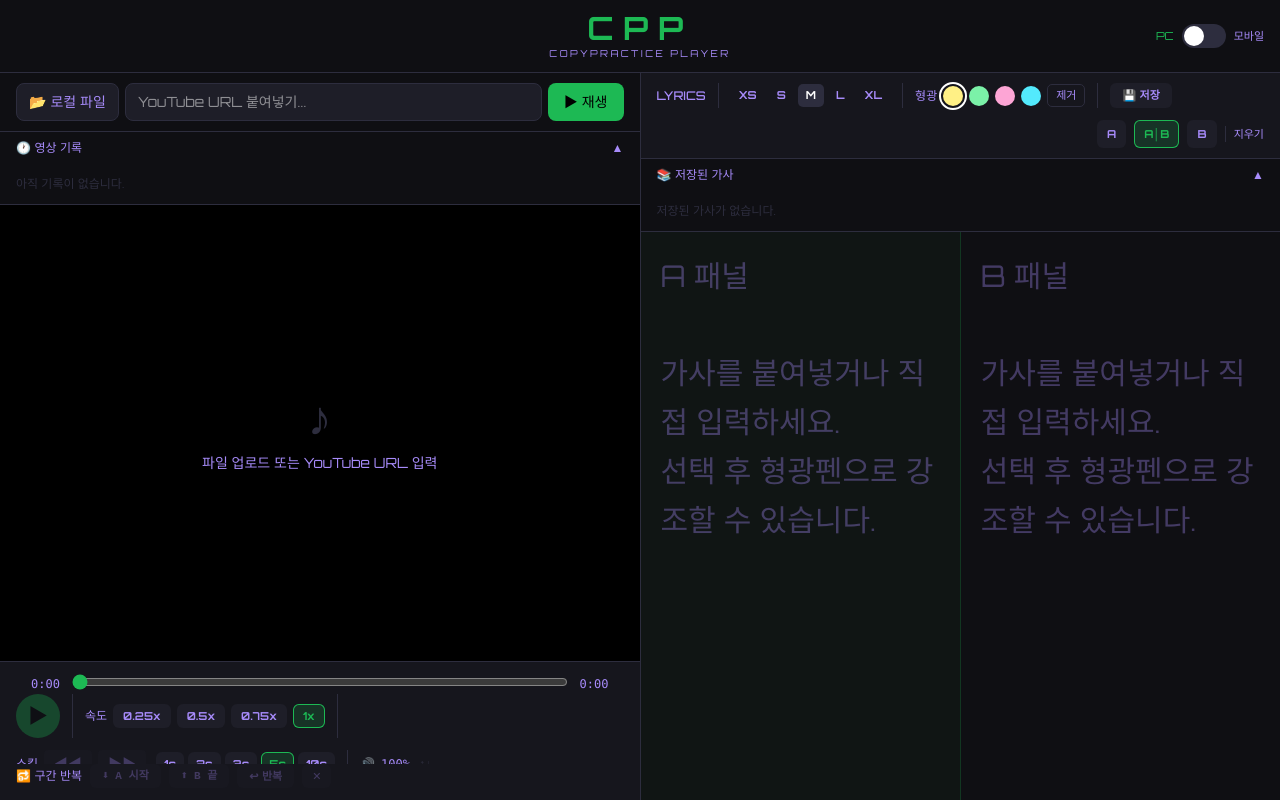
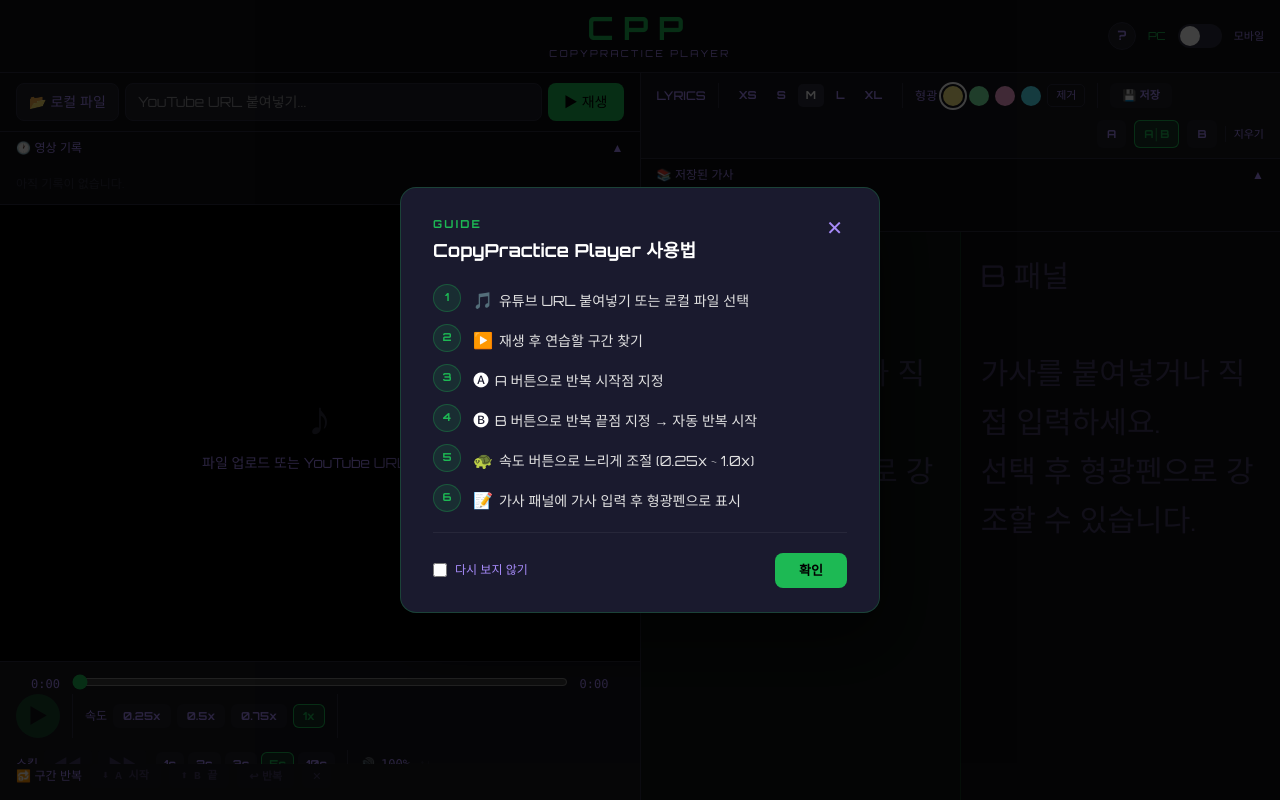
Before and after one commit to zionwick/CPP, a React (Vite) app: page / in a window 1280 px wide. Built offline with nearby package versions, Linux system fonts and the light colour scheme.

Commit message:
이용 설명 모달 추가

```diff
--- a/package.json
+++ b/package.json
@@ -10,6 +10,7 @@
     "preview": "vite preview"
   },
   "dependencies": {
+    "canvas": "^3.2.3",
     "react": "^19.2.6",
     "react-dom": "^19.2.6",
     "react-icons": "^5.6.0",
--- /dev/null
+++ b/scripts/gen-og-image.cjs
@@ -0,0 +1,112 @@
+const { createCanvas } = require('canvas')
+const fs = require('fs')
+const path = require('path')
+
+const W = 1200
+const H = 630
+const canvas = createCanvas(W, H)
+const ctx = canvas.getContext('2d')
+
+// ── 배경 ──────────────────────────────────────────────────
+ctx.fillStyle = '#0f0f13'
+ctx.fillRect(0, 0, W, H)
+
+// ── 보라 포인트 장식 ──────────────────────────────────────
+// 왼쪽 원형 글로우
+ctx.save()
+const lgLeft = ctx.createRadialGradient(0, H / 2, 0, 0, H / 2, 320)
+lgLeft.addColorStop(0, 'rgba(124,58,237,0.22)')
+lgLeft.addColorStop(1, 'rgba(124,58,237,0)')
+ctx.fillStyle = lgLeft
+ctx.fillRect(0, 0, W, H)
+ctx.restore()
+
+// 오른쪽 원형 글로우
+ctx.save()
+const lgRight = ctx.createRadialGradient(W, H / 2, 0, W, H / 2, 320)
+lgRight.addColorStop(0, 'rgba(124,58,237,0.22)')
+lgRight.addColorStop(1, 'rgba(124,58,237,0)')
+ctx.fillStyle = lgRight
+ctx.fillRect(0, 0, W, H)
+ctx.restore()
+
+// 왼쪽 세로 선
+ctx.strokeStyle = 'rgba(124,58,237,0.4)'
+ctx.lineWidth = 2
+ctx.beginPath()
+ctx.moveTo(60, 80)
+ctx.lineTo(60, H - 80)
+ctx.stroke()
+
+// 오른쪽 세로 선
+ctx.beginPath()
+ctx.moveTo(W - 60, 80)
+ctx.lineTo(W - 60, H - 80)
+ctx.stroke()
+
+// 왼쪽 상단 작은 사각형 장식
+ctx.fillStyle = '#7c3aed'
+ctx.fillRect(60, 80, 30, 4)
+ctx.fillRect(60, H - 84, 30, 4)
+ctx.fillRect(W - 90, 80, 30, 4)
+ctx.fillRect(W - 90, H - 84, 30, 4)
+
+// ── 중앙 초록 하이라이트 라인 ─────────────────────────────
+ctx.fillStyle = 'rgba(29,185,84,0.06)'
+ctx.fillRect(0, H / 2 - 130, W, 260)
+
+// ── CPP 텍스트 (상단) ─────────────────────────────────────
+ctx.save()
+ctx.font = 'bold 160px "Arial Black", Arial, sans-serif'
+ctx.textAlign = 'center'
+ctx.textBaseline = 'middle'
+
+// 글로우 효과
+ctx.shadowColor = '#1DB954'
+ctx.shadowBlur = 40
+ctx.fillStyle = '#1DB954'
+ctx.fillText('CPP', W / 2, 210)
+ctx.shadowBlur = 0
+ctx.restore()
+
+// ── CopyPractice Player ───────────────────────────────────
+ctx.save()
+ctx.font = 'bold 52px Arial, sans-serif'
+ctx.textAlign = 'center'
+ctx.textBaseline = 'middle'
+ctx.fillStyle = '#ffffff'
+ctx.letterSpacing = '4px'
+ctx.fillText('CopyPractice Player', W / 2, 370)
+ctx.restore()
+
+// ── 구분선 ────────────────────────────────────────────────
+ctx.strokeStyle = 'rgba(255,255,255,0.08)'
+ctx.lineWidth = 1
+ctx.beginPath()
+ctx.moveTo(W / 2 - 280, 420)
+ctx.lineTo(W / 2 + 280, 420)
+ctx.stroke()
+
+// ── 하단 설명 텍스트 ──────────────────────────────────────
+ctx.save()
+ctx.font = '28px Arial, sans-serif'
+ctx.textAlign = 'center'
+ctx.textBaseline = 'middle'
+ctx.fillStyle = 'rgba(167,139,250,0.85)'
+ctx.fillText('구간반복  ·  속도조절  ·  가사패널  ·  무료', W / 2, 475)
+ctx.restore()
+
+// ── URL ───────────────────────────────────────────────────
+ctx.save()
+ctx.font = '20px "Courier New", monospace'
+ctx.textAlign = 'center'
+ctx.textBaseline = 'middle'
+ctx.fillStyle = 'rgba(255,255,255,0.2)'
+ctx.fillText('cpp-5ud.pages.dev', W / 2, 560)
+ctx.restore()
+
+// ── PNG 저장 ─────────────────────────────────────────────
+const outPath = path.join(__dirname, '../public/og-image.png')
+const buf = canvas.toBuffer('image/png')
+fs.writeFileSync(outPath, buf)
+console.log(`✅  저장 완료: ${outPath}  (${(buf.length / 1024).toFixed(1)} KB)`)
--- a/src/App.jsx
+++ b/src/App.jsx
@@ -105,6 +105,109 @@
   )
 }
 
+const HELP_STEPS = [
+  { icon: '🎵', text: '유튜브 URL 붙여넣기 또는 로컬 파일 선택' },
+  { icon: '▶️', text: '재생 후 연습할 구간 찾기' },
+  { icon: '🅐', text: 'A 버튼으로 반복 시작점 지정' },
+  { icon: '🅑', text: 'B 버튼으로 반복 끝점 지정 → 자동 반복 시작' },
+  { icon: '🐢', text: '속도 버튼으로 느리게 조절 (0.25x ~ 1.0x)' },
+  { icon: '📝', text: '가사 패널에 가사 입력 후 형광펜으로 표시' },
+]
+
+function HelpModal({ onClose }) {
+  const [dontShow, setDontShow] = useState(false)
+
+  const handleClose = () => {
+    if (dontShow) localStorage.setItem('cp-help-seen', '1')
+    onClose()
+  }
+
+  return (
+    <div
+      onClick={handleClose}
+      style={{
+        position: 'fixed', inset: 0, zIndex: 99999,
+        background: 'rgba(0,0,0,0.75)',
+        display: 'flex', alignItems: 'center', justifyContent: 'center',
+        padding: '16px',
+      }}
+    >
+      <div
+        onClick={e => e.stopPropagation()}
+        style={{
+          background: '#1a1a2e',
+          borderRadius: '16px',
+          padding: '28px 32px 24px',
+          width: '100%',
+          maxWidth: '480px',
+          border: '1px solid rgba(29,185,84,0.25)',
+          boxShadow: '0 24px 64px rgba(0,0,0,0.6)',
+        }}
+      >
+        {/* 제목 */}
+        <div style={{ display: 'flex', justifyContent: 'space-between', alignItems: 'flex-start', marginBottom: '20px' }}>
+          <div>
+            <div style={{ fontSize: '11px', letterSpacing: '0.2em', color: '#1DB954', marginBottom: '4px', fontWeight: 600 }}>GUIDE</div>
+            <h2 style={{ margin: 0, fontSize: '18px', fontWeight: 700, color: '#ffffff' }}>CopyPractice Player 사용법</h2>
+          </div>
+          <button
+            onClick={handleClose}
+            style={{ background: 'none', border: 'none', cursor: 'pointer', color: '#a78bfa', fontSize: '20px', lineHeight: 1, padding: '2px 4px' }}
+            onMouseEnter={e => e.currentTarget.style.color = '#ffffff'}
+            onMouseLeave={e => e.currentTarget.style.color = '#a78bfa'}
+          >✕</button>
+        </div>
+
+        {/* 단계 목록 */}
+        <ol style={{ margin: 0, padding: 0, listStyle: 'none', display: 'flex', flexDirection: 'column', gap: '12px' }}>
+          {HELP_STEPS.map(({ icon, text }, i) => (
+            <li key={i} style={{ display: 'flex', alignItems: 'flex-start', gap: '12px' }}>
+              <span style={{
+                minWidth: '28px', height: '28px', borderRadius: '50%',
+                background: 'rgba(29,185,84,0.12)',
+                border: '1px solid rgba(29,185,84,0.3)',
+                display: 'flex', alignItems: 'center', justifyContent: 'center',
+                fontSize: '11px', fontWeight: 700, color: '#1DB954', flexShrink: 0,
+              }}>{i + 1}</span>
+              <div style={{ paddingTop: '4px' }}>
+                <span style={{ marginRight: '6px' }}>{icon}</span>
+                <span style={{ fontSize: '14px', color: '#e2e2e2', lineHeight: 1.5 }}>{text}</span>
+              </div>
+            </li>
+          ))}
+        </ol>
+
+        {/* 구분선 */}
+        <div style={{ height: '1px', background: 'rgba(255,255,255,0.06)', margin: '20px 0' }} />
+
+        {/* 하단 */}
+        <div style={{ display: 'flex', justifyContent: 'space-between', alignItems: 'center' }}>
+          <label style={{ display: 'flex', alignItems: 'center', gap: '8px', cursor: 'pointer' }}>
+            <input
+              type="checkbox"
+              checked={dontShow}
+              onChange={e => setDontShow(e.target.checked)}
+              style={{ accentColor: '#1DB954', width: '14px', height: '14px', cursor: 'pointer' }}
+            />
+            <span style={{ fontSize: '12px', color: '#a78bfa' }}>다시 보지 않기</span>
+          </label>
+          <button
+            onClick={handleClose}
+            style={{
+              padding: '8px 24px', borderRadius: '8px', border: 'none',
+              background: '#1DB954', color: '#000000',
+              fontSize: '13px', fontWeight: 700, cursor: 'pointer',
+              transition: 'opacity 0.15s',
+            }}
+            onMouseEnter={e => e.currentTarget.style.opacity = '0.85'}
+            onMouseLeave={e => e.currentTarget.style.opacity = '1'}
+          >확인</button>
+        </div>
+      </div>
+    </div>
+  )
+}
+
 export default function App() {
   const playerRef    = useRef(null)
   const fileInputRef = useRef(null)
@@ -152,6 +255,7 @@
   const [activePanel, setActivePanel]       = useState(1)
   const [viewMode, setViewMode]             = useState(() => window.innerWidth < 768 ? 'mobile' : 'desktop')
   const [lyricsView, setLyricsView]         = useState(() => window.innerWidth < 768 ? 'A' : 'AB')
+  const [showHelp, setShowHelp]             = useState(() => !localStorage.getItem('cp-help-seen'))
 
   const switchLyricsView = (v) => {
     setLyricsView(v)
@@ -458,7 +562,20 @@
           <span style={{ fontSize: '2rem', fontWeight: 700, letterSpacing: '0.3em', color: '#1DB954', lineHeight: 1 }}>CPP</span>
           <span style={{ fontSize: '0.6rem', letterSpacing: '0.25em', color: '#a78bfa', fontWeight: 400 }}>COPYPRACTICE PLAYER</span>
         </div>
-        <div className="flex-1 flex justify-end items-center gap-2">
+        <div className="flex-1 flex justify-end items-center gap-3">
+          <button
+            onClick={() => setShowHelp(true)}
+            title="사용법 보기"
+            style={{
+              width: '28px', height: '28px', borderRadius: '50%',
+              border: '1px solid #2d2d3e', background: '#1e1e28',
+              color: '#a78bfa', fontSize: '13px', fontWeight: 700,
+              cursor: 'pointer', display: 'flex', alignItems: 'center', justifyContent: 'center',
+              transition: 'all 0.15s', flexShrink: 0,
+            }}
+            onMouseEnter={e => { e.currentTarget.style.borderColor = '#1DB954'; e.currentTarget.style.color = '#1DB954' }}
+            onMouseLeave={e => { e.currentTarget.style.borderColor = '#2d2d3e'; e.currentTarget.style.color = '#a78bfa' }}
+          >?</button>
           <span style={{ fontSize: '11px', color: viewMode === 'desktop' ? '#1DB954' : '#a78bfa', transition: 'color 0.2s' }}>PC</span>
           <button
             onClick={() => setViewMode(m => m === 'desktop' ? 'mobile' : 'desktop')}
@@ -944,6 +1061,9 @@
           </div>
         </div>
       </div>
+
+      {/* ── 사용법 모달 ── */}
+      {showHelp && <HelpModal onClose={() => setShowHelp(false)} />}
     </div>
   )
 }
```
Also changed, not shown: 1 other file (tests, documents, lock files or other folders).
